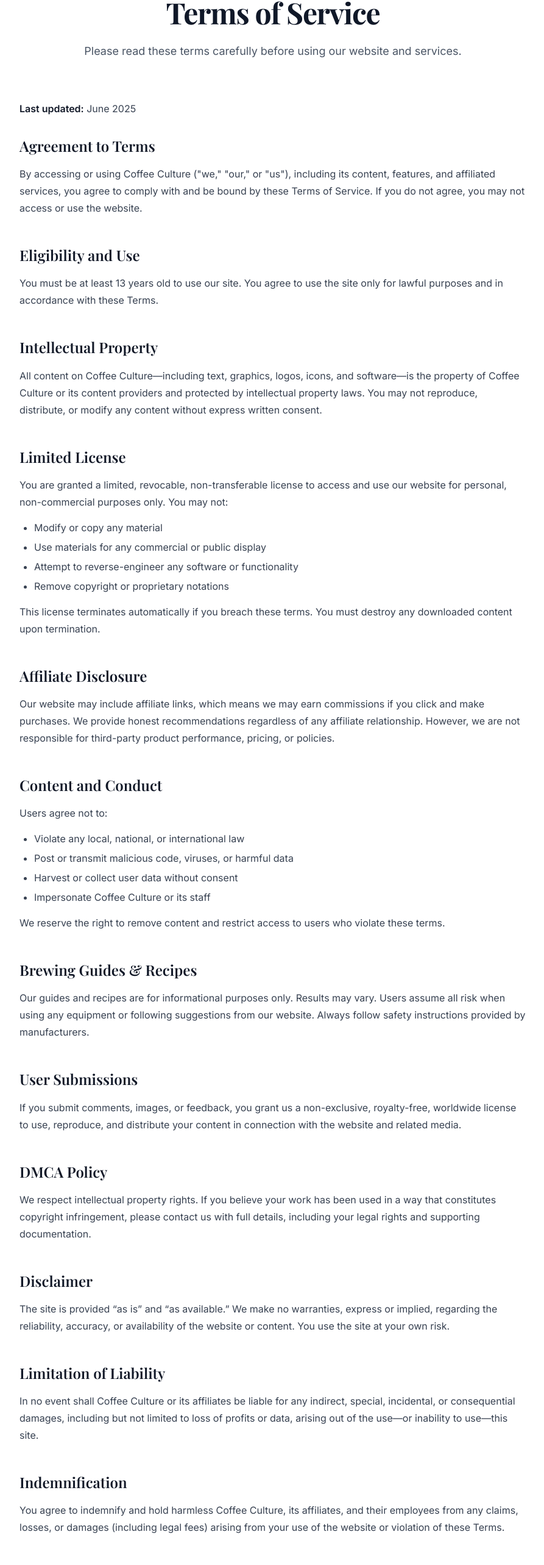
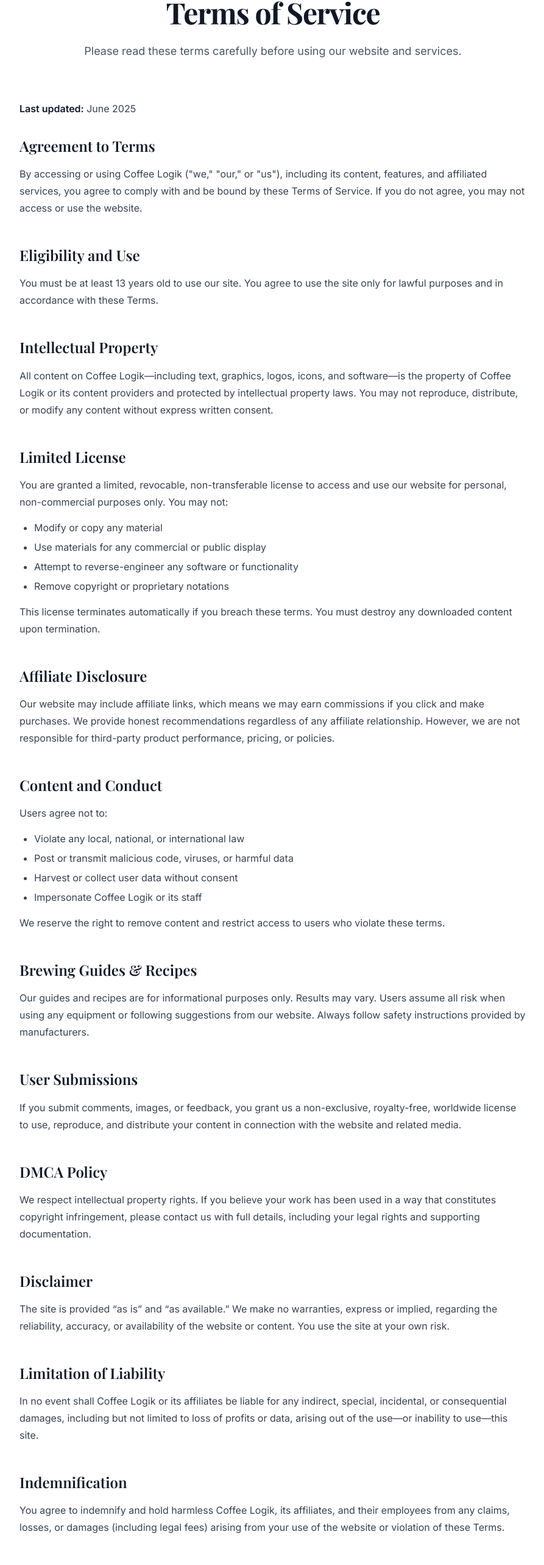
Before and after one commit to Ashley4734/coffeelogik-fullstack, a Next.js app in the folder frontend/: page /terms in a window 1280 px wide. Shown: the part 219-2785 px from the top of the page at 61% size, without its empty margins (192-1085 px from the left). Built offline with nearby package versions, Linux system fonts and the light colour scheme; no server answers; a web font is replaced by a local one.

Commit message:
Update Terms of Service to use "Coffee Logik" branding
Replaced all instances of "Coffee Culture" with "Coffee Logik"
throughout the Terms of Service page to match the updated site branding.

🤖 Generated with [Claude Code](https://claude.ai/code)

Co-Authored-By: Claude <noreply@anthropic.com>

```diff
--- a/frontend/src/app/terms/page.tsx
+++ b/frontend/src/app/terms/page.tsx
@@ -21,7 +21,7 @@ export default function TermsPage() {
   <section className="mb-12">
     <h2 className="text-2xl font-bold text-gray-900 mb-4">Agreement to Terms</h2>
     <p>
-      By accessing or using Coffee Culture (&quot;we,&quot; &quot;our,&quot; or &quot;us&quot;), including its content, features, and affiliated services,
+      By accessing or using Coffee Logik (&quot;we,&quot; &quot;our,&quot; or &quot;us&quot;), including its content, features, and affiliated services,
       you agree to comply with and be bound by these Terms of Service. If you do not agree, you may not access or use the website.
     </p>
   </section>
@@ -36,7 +36,7 @@ export default function TermsPage() {
   <section className="mb-12">
     <h2 className="text-2xl font-bold text-gray-900 mb-4">Intellectual Property</h2>
     <p>
-      All content on Coffee Culture—including text, graphics, logos, icons, and software—is the property of Coffee Culture or its content providers
+      All content on Coffee Logik—including text, graphics, logos, icons, and software—is the property of Coffee Logik or its content providers
       and protected by intellectual property laws. You may not reproduce, distribute, or modify any content without express written consent.
     </p>
   </section>
@@ -76,7 +76,7 @@ export default function TermsPage() {
       <li>Violate any local, national, or international law</li>
       <li>Post or transmit malicious code, viruses, or harmful data</li>
       <li>Harvest or collect user data without consent</li>
-      <li>Impersonate Coffee Culture or its staff</li>
+      <li>Impersonate Coffee Logik or its staff</li>
     </ul>
     <p>
       We reserve the right to remove content and restrict access to users who violate these terms.
@@ -118,7 +118,7 @@ export default function TermsPage() {
   <section className="mb-12">
     <h2 className="text-2xl font-bold text-gray-900 mb-4">Limitation of Liability</h2>
     <p>
-      In no event shall Coffee Culture or its affiliates be liable for any indirect, special, incidental, or consequential damages,
+      In no event shall Coffee Logik or its affiliates be liable for any indirect, special, incidental, or consequential damages,
       including but not limited to loss of profits or data, arising out of the use—or inability to use—this site.
     </p>
   </section>
@@ -126,7 +126,7 @@ export default function TermsPage() {
   <section className="mb-12">
     <h2 className="text-2xl font-bold text-gray-900 mb-4">Indemnification</h2>
     <p>
-      You agree to indemnify and hold harmless Coffee Culture, its affiliates, and their employees from any claims, losses, or
+      You agree to indemnify and hold harmless Coffee Logik, its affiliates, and their employees from any claims, losses, or
       damages (including legal fees) arising from your use of the website or violation of these Terms.
     </p>
   </section>
@@ -150,7 +150,7 @@ export default function TermsPage() {
   <section className="mb-12">
     <h2 className="text-2xl font-bold text-gray-900 mb-4">Modifications</h2>
     <p>
-      Coffee Culture may revise these Terms at any time without notice. Your continued use of the website
+      Coffee Logik may revise these Terms at any time without notice. Your continued use of the website
       signifies acceptance of the updated terms.
     </p>
   </section>
```
